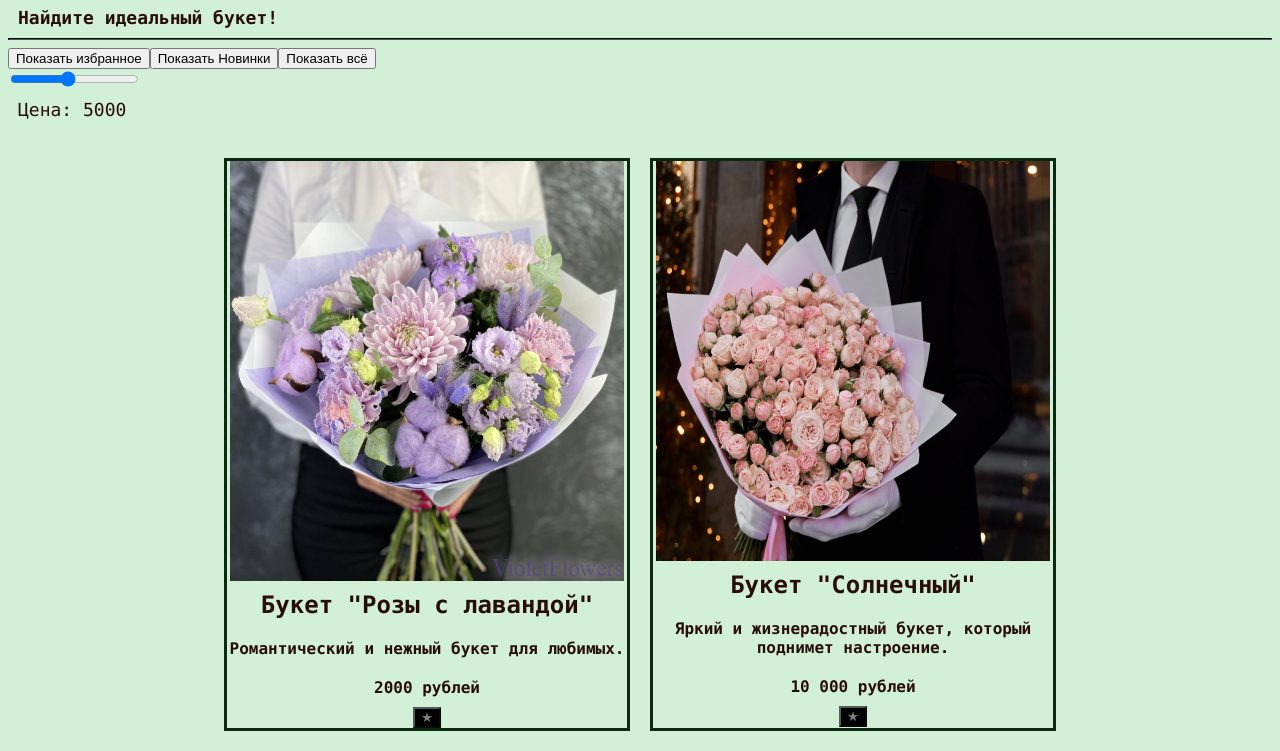
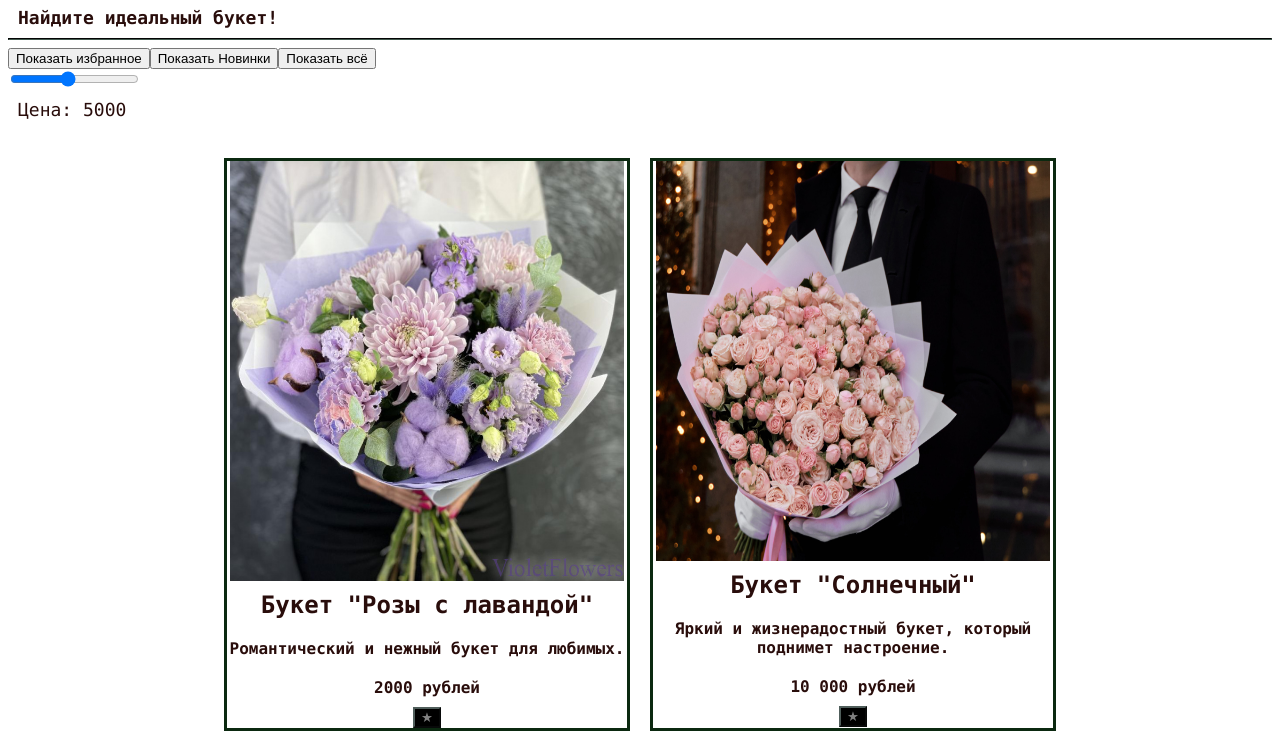
Before and after one commit to sinpiks/web_labs, a website: page index.html in a window 1280 px wide. Shown: the part 82-833 px from the top of the page. Drawn offline with Linux system fonts and the light colour scheme.

Commit message:
Update style.css

```diff
--- a/style.css
+++ b/style.css
@@ -1,5 +1,5 @@
 body{
-    background-color: #d1f0d6;
+    background-color: #ffffff;
     background-repeat: no-repeat;
     background-size: cover;
   }
```
